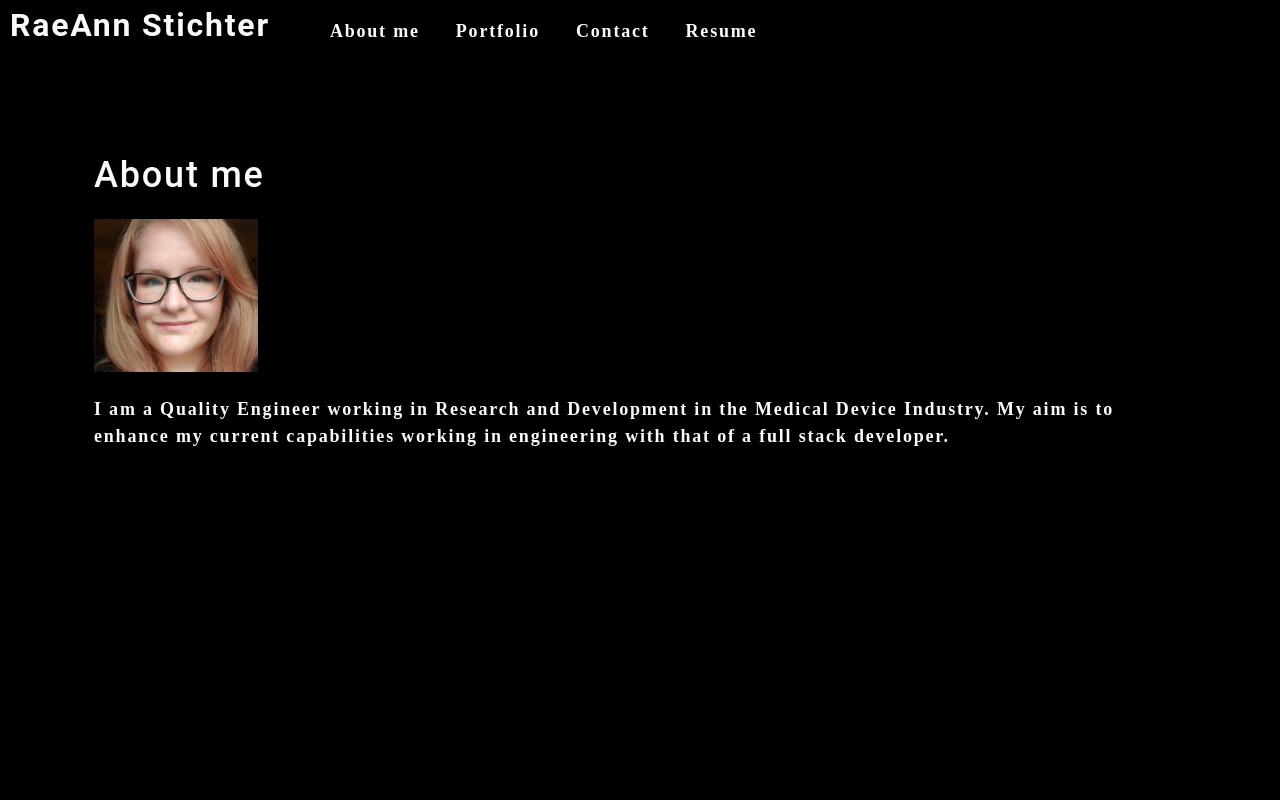
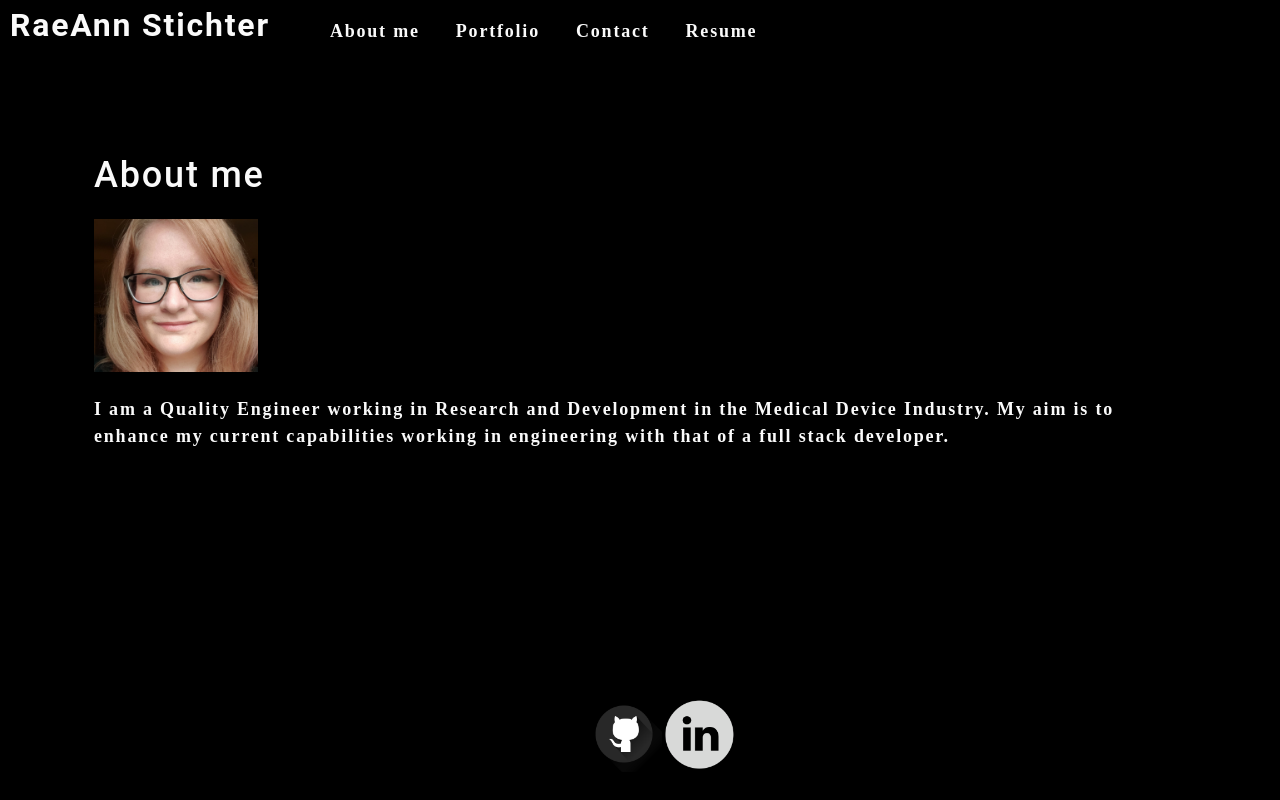
Before and after one commit to RaeStichter/raestichter-react-portfolio, a React (Create React App) app: page / in a window 1280 px wide. Shown: the top 800 px of the page. Built offline with nearby package versions, Linux system fonts and the light colour scheme.

Commit message:
fixed footer icon sizes

```diff
--- a/src/components/Footer/index.js
+++ b/src/components/Footer/index.js
@@ -4,17 +4,17 @@ import linkedin from '../../assets/footer/linkedin.png';
 
 function Footer() {
     return (
-        <footer style={{display: 'flex',  justifyContent:'center', alignItems:'center', height: '100vh'}}>
+        <footer className="site-info">
             <nav>
-                <ul className="flex-row">
+                <ul className="social-links">
                     <li>
                         <a href="https://github.com/RaeStichter">
-                            <img src={github} style={{ width: "15%" }} alt="Github" />
+                            <img src={github} alt="Github" />
                         </a>
                     </li>
                     <li>
                         <a href="https://www.linkedin.com/in/raeann-stichter-34015181/">
-                            <img src={linkedin} style={{ width: "15%" }} alt="LinkedIn" />
+                            <img src={linkedin} alt="LinkedIn" />
                         </a>
                     </li>
                 </ul>
--- a/src/index.css
+++ b/src/index.css
@@ -293,3 +293,20 @@ a {
 .navActive {
   color: var(--secondary);
 }
+
+/* Added */
+.social-links {
+  float: none;
+  max-width: 15vw;
+  display: inline-flex;
+  text-align: center;
+  margin-bottom: 10px;
+}
+.site-info {
+  bottom: 0px;
+  margin-bottom: 10px;
+  position: absolute;
+  left: 50%;
+  -webkit-transform: translateX(-50%);
+  transform: translateX(-50%)
+}
```
